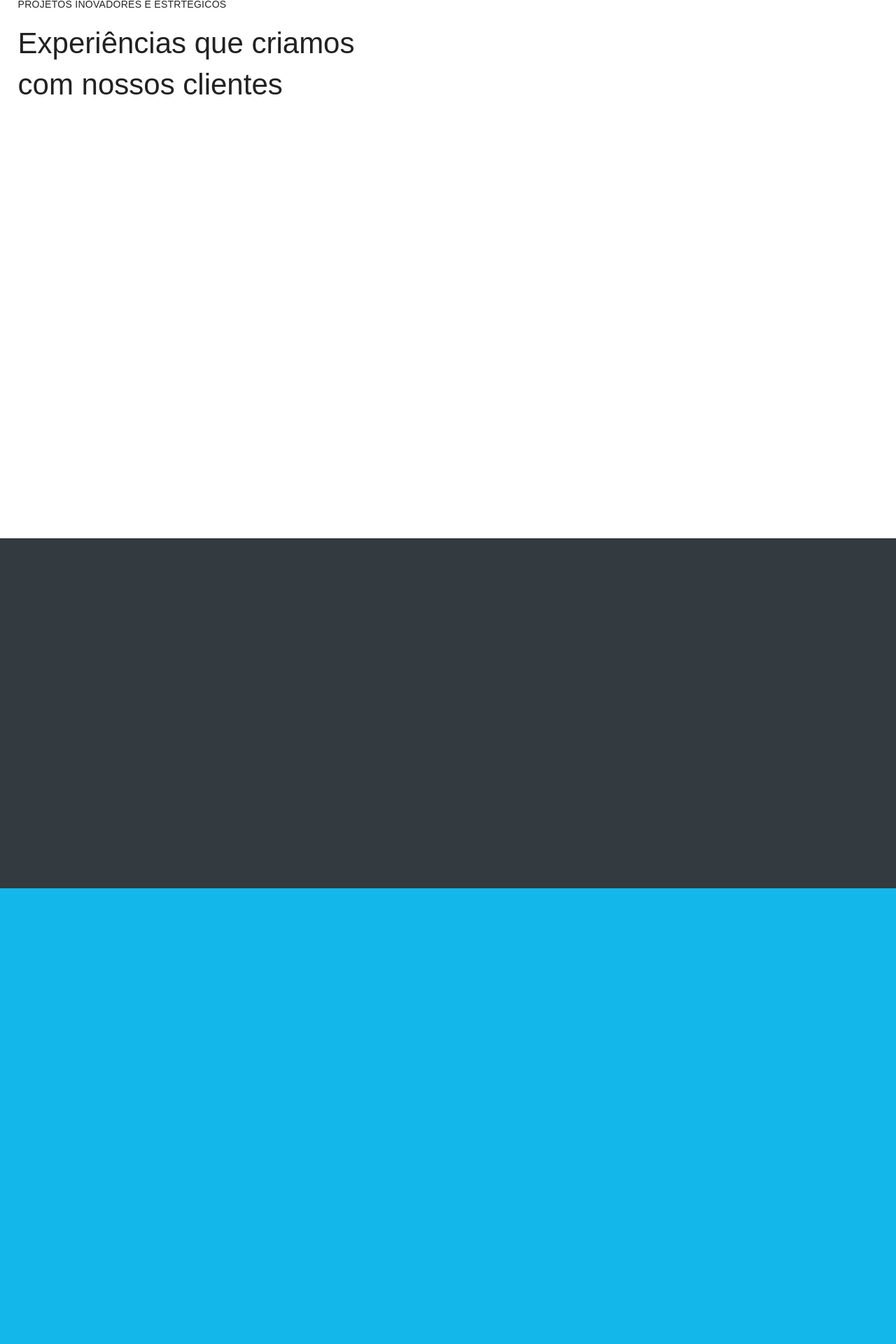
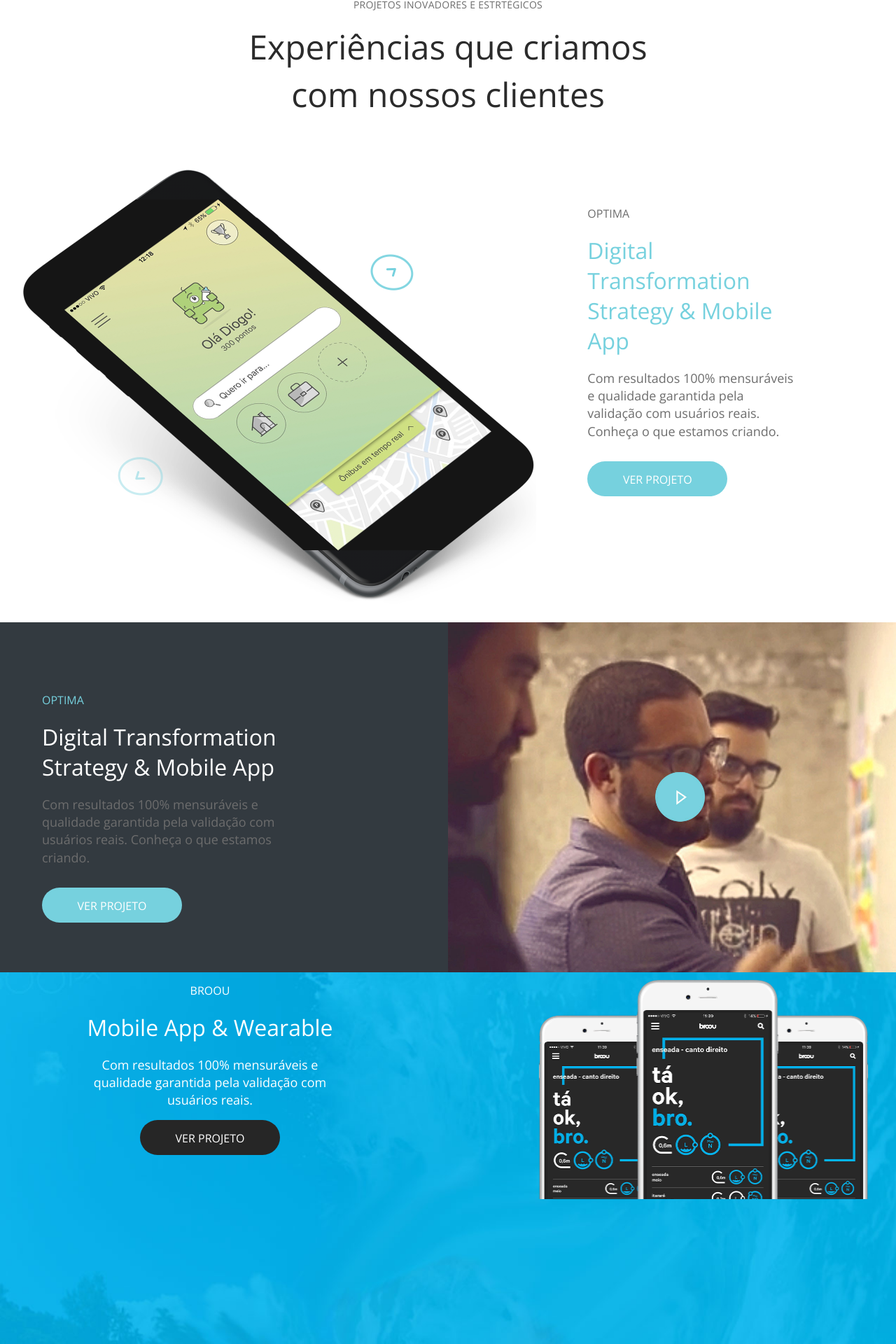
Before and after one commit to handmadeux/site, a PHP site: page / in a window 1280 px wide. Shown: the part 801-2721 px from the top of the page at 70% size. Run offline with PHP 8.4, Linux system fonts and the light colour scheme.

Commit message:
adicionando section case 1 e 2

```diff
--- a/css/main.css
+++ b/css/main.css
@@ -5,14 +5,16 @@ html, body{
 	height: 100%;
 	float: left;
 	position: relative;
-	font-family: 'Montserrat', sans-serif;
-	color: #fff;
-	box-sizing: border-box;
+	font-family: 'Open Sans', sans-serif;
+	color: #6d6d6d;
+	box-sizing: border-box
 }
 html{
 	background:#fff
 }
-a{text-decoration: none; color: #fff}
+a{
+	text-decoration: none
+}
 .main{
 	float: left;
 	width: 100%
@@ -21,62 +23,66 @@ a{text-decoration: none; color: #fff}
 	width: 100%;
 	float: left;
 	display: block;
+	position: relative;
 }
 .row{
 	display: block;
 	margin: 0 auto;
-	width: 1080px;
+	width: 1080px
 }
 .row-fluid{
 	width: 100%;
 	padding: 2%;
 	box-sizing: border-box;
 	float: left;
-	position: relative;
+	position: relative
+}
+.no-padding{
+	padding: 0 !important
 }
 /*paters*/
 .col{
-	float: left;
+	float: left
+}
+.col-md-8{
+	width: 65%;
+	float: left
 }
 .col-md-6{
 	width: 50%;
-float: left;
+	float: left
 }
 .col-md-4{
 	width: 33.3%;
-float: left;
-}
-.col-md-4{
-width: 33.3%;
-float: left;
+	float: left
 }
 .col-md-3{
 	width: 25%;
-float: left;
+	float: left
 }
 .title-section, .sub-title-section{
-	font-family: 'Helvetica Nue', sans-serif;
-	font-size: 42px;
+	font-family: 'Open Sans', sans-serif;
+	font-size: 48px;
 	line-height: 140%;
 	font-weight: 200;
 	margin-bottom: 20px;
-	color: #222;
+	color: #2b2b2b
 }
 .sub-title-section{
-	font-size: 18px;
+	font-size: 18px
 }
 .text-default{
-	font-family: 'Helvetica Nue', sans-serif;
+	font-family: 'Open Sans', sans-serif;
 	font-size: 14px;
 	line-height: 170%;
 	font-weight: 200;
 	letter-spacing: 0.02em;
 	margin-bottom: 15px;
-	color: #222;
+	color: #6d6d6d
 }
 .text-default strong{
 	font-weight:300;
-	color: #2B2B23
+	color: #6d6d6d
 }
 .text-withe{color: #fff}
 .text-black{color: #222}
@@ -103,10 +109,10 @@ float: left;
 	text-indent: -9999px;
 	width: 300px;
 	height: 74px;
-	float: left;
+	float: left
 }
 .brand>img{
-	display: block;
+	display: block
 }
 .top-nav{
 	width: 60px;
@@ -114,17 +120,17 @@ float: left;
 	background: #fff;
 	float: right;
 	margin: 20px;
-	position: relative;
+	position: relative
 }
 .feature{
 	float: left;
 	width: 100%;
 	margin-top:100px;
-	display: block;
+	display: block
 }
 .feature-text{
 	color: #fff;
-	font-family: 'Helvetica Nue', sans-serif;
+	font-family: 'Open Sans', sans-serif;
 	font-size: 56px;
 	width: 100%;
 	text-align: center;
@@ -132,16 +138,28 @@ float: left;
 	line-height: 160%
 }
 .feature-text small{
-	font-size: 32px;
+	font-size: 32px
 }
 .feature-text-paragraph{
-	font-size: 20px;
+	font-size: 20px
 }
 .box-cta{
 	width: 100%;
 	float: left;
 	display: block;
 	position: relative
+}
+.cta{
+	width: 200px;
+	height: 50px;
+	padding: 15px 40px;
+	text-align:center;
+	color: #fff;
+	background: #76d1de;
+	border-radius: 50px;
+	display: block;
+	margin: 30px 0;
+	transition: ease-out 0.2s all
 }
 .feature-cta{
 	width: 200px;
@@ -155,55 +173,125 @@ float: left;
 	margin: 30px auto;
 	transition: ease-out 0.2s all
 }
-.feature-cta:hover{
-	 opacity:0.8;
+.cta-dark{
+	background: #262626;
+	margin: 0 auto
+}
+.feature-cta:hover, .cta:hover, .cta-dark:hover{
+	opacity:0.7
 }
 #make-experience{
-	height: 800px
+	height: 920px
 }
-#make-experience p, #make-experience p{
-
+#make-experience .head-line p, #make-experience .head-line h2{
+	text-align: center
 }
-
+.description-case{
+	float: left;
+	padding: 15px;
+	width: 80%;
+	margin: 40px 0 0 0
+}
+.case-client-name{
+	margin-bottom: 20px;
+}
+.case-project-name{
+	color: #76d1de;
+	font-size: 32px;
+	font-weight: 200;
+	margin-bottom: 20px
+}
+.case-text-description{
+	margin-bottom: 15px;
+	font-size: 18px;
+	line-height: 140%
+}
 #case-1{
 	height: 500px;
 	background: #333a40;
 }
+#case-1 .description-case{
+	padding: 60px;
+}
+#case-1 .case-client-name{
+	color: #76d1de;
+}
+#case-1 .case-project-name{
+	color: #ffffff
+}
+.frame-video-case-leve-me{
+	background: #333333 url('../img/bg-video-case-leve-me.jpg');
+	background-repeat: no-repeat;
+	background-size: cover;
+	-webkit-background-size:cover;
+	-moz-background-size:cover;
+	-o-background-size: cover;
+	float: left;
+	width: 100%;
+	height: 500px;
+	display: block;
+
+}
 #case-2{
-	background: #13b7e9;
-	height: 800px;
+	background: #13b7e9 url('../img/bg-case-2.jpg');
+	background-repeat: no-repeat;
+	background-size: cover;
+	-webkit-background-size:cover;
+	-moz-background-size:cover;
+	-o-background-size: cover;
+	height: 720px;
+
 }
+.img-case-broou{
+	display: block;
+	position: relative;
+	bottom: 0;
+	left: 25%
+}
+
+#case-2 .description-case{
+	display: block;
+	margin: 0 auto;
+	width: 400px;
+}
+
+#case-2 .case-project-name, #case-2 .case-client-name, #case-2 .default-text{
+	color: #ffffff;
+	text-align: center;
+}
+
+
 #clientes{
 	background: #eeeeee;
-	height: 400px;
+	height: 400px
 }
 #semana-1{
 	background: #13b7e9;
-	height: 800px;
+	height: 800px
 }
 #semana-2{
 	background: #82d9e5;
-	height: 800px;
+	height: 800px
 }
 #semana-3{
 	background: #333a40;
-	height: 500px;
+	height: 500px
 }
 #design-conections{
 	background: #e1ce4a;
-	height: 600px;
+	height: 600px
 }
 #idealizadores{
-	background: #ffff;
-	height: 500px;
+	background: #ffffff;
+	height: 500px
 }
 #contato{
 	background: #eeeeee;
-	height: 500px;
+	height: 500px
 }
 #footer{
 	background: #fff;
-	height: 300px;
+	height: 300px
 }
 @media only screen and (max-width: 680px) {
 	.row-fluid{
@@ -225,10 +313,8 @@ float: left;
 		width: 100%;
 		float: left;
 	}
-    .about-img{
-	display: block;
-	margin: 20px auto;
-	width: 100%
+	#make-experience, #case-1, #case-2, #case-3{
+	height: auto !important;
 	}
 
 }
--- a/index.php
+++ b/index.php
@@ -29,7 +29,8 @@
         <meta name="twitter:domain" content="">
         <link rel="icon" type="image/png" href="img/favicon.png" />
         <link rel="canonical" href=""/>
-        <link href='https://fonts.googleapis.com/css?family=Montserrat:400,700' rel='stylesheet' type='text/css'>
+        <!-- <link href='https://fonts.googleapis.com/css?family=Montserrat:400,700' rel='stylesheet' type='text/css'> -->
+        <link href='https://fonts.googleapis.com/css?family=Open+Sans:400,300' rel='stylesheet' type='text/css'>
         <link rel="stylesheet" href="css/main.css">
         <!-- Google Tag Manager -->
         <noscript><iframe src="//www.googletagmanager.com/ns.html?id=GTM-WX3C4Q"
@@ -69,40 +70,72 @@
 
                     <!-- make-experience: -->
                     <section class="container" id="make-experience">
-                        <div class="row-fluid">
+
+                        <div class="row-fluid head-line">
                             <p class="text-default">PROJETOS INOVADORES E ESTRTÉGICOS</p>
                             <h2 class="title-section">Experiências que criamos </br>com nossos clientes</h2>
+                        </div>
 
-                        </div>
                         <div class="row-fluid">
-                            <div class="col col-md-6">
 
-                            <div class="col col-md-6">
+                            <div class="col col-md-8">
+                                <img src="img/destaque-cases.png" alt="Projetos em destaque HandMade UX" width="740" height="625">
+                            </div>
 
+                            <div class="col col-md-4">
+                                <div class="description-case">
+                                    <p class="default-text case-client-name">OPTIMA</p>
+                                    <h3 class="case-project-name">Digital Transformation Strategy & Mobile App</h3>
+                                    <p class="default-text case-text-description">Com resultados 100% mensuráveis e qualidade garantida pela validação com usuários reais. Conheça o que estamos criando.</p>
+                                    <a href="#" class="cta" title="Ver Projeto"> VER PROJETO</a>
+                                </div>
                             </div>
+
                         </div>
                     </section>
                     <!-- :make-experience -->
 
                     <!-- case-1: -->
                     <section class="container" id="case-1">
-                        <div class="row-fluid">
+                        <div class="row-fluid no-padding">
 
+                            <div class="col col-md-6">
+                                <div class="description-case">
+                                    <p class="default-text case-client-name">OPTIMA</p>
+                                    <h3 class="case-project-name">Digital Transformation Strategy & Mobile App</h3>
+                                    <p class="default-text case-text-description">Com resultados 100% mensuráveis e qualidade garantida pela validação com usuários reais. Conheça o que estamos criando.</p>
+                                    <a href="#" class="cta" title="Ver Projeto"> VER PROJETO</a>
+                                </div>
+                            </div>
 
+                            <div class="col col-md-6">
+                                <div class="frame-video-case-leve-me">
+
+                                </div>
                             </div>
+
                         </div>
                     </section>
                     <!-- :case-1 -->
 
                     <!-- case-2: -->
                     <section class="container" id="case-2">
-                        <div class="row-fluid">
-                            <div class="col col-md-6">
 
-                            <div class="col col-md-6">
-
+                        <div class="row">
+                            <div class="description-case">
+                                <p class="default-text case-client-name">BROOU</p>
+                                <h3 class="case-project-name">Mobile App & Wearable</h3>
+                                <p class="default-text case-text-description">Com resultados 100% mensuráveis e qualidade garantida pela validação com usuários reais.</p>
+                                <div class="box-cta">
+                                    <a href="#" class="cta cta-dark" title="Ver Projeto">VER PROJETO</a>
+                                </div>
                             </div>
                         </div>
+
+                        <div class="row">
+                            <img src="img/app-broou-iphone.png" class="img-case-broou" alt="Projetos em destaque HandMade UX" width="470" height="324">
+                        </div>
+
                     </section>
                     <!-- :case-2 -->
 
```
Also changed, not shown: img/app-broou-iphone.png (added), img/bg-case-2.jpg (added), img/bg-video-case-leve-me.jpg (added), 1 other file. Lines whose indentation alone changed are shown as unchanged.
